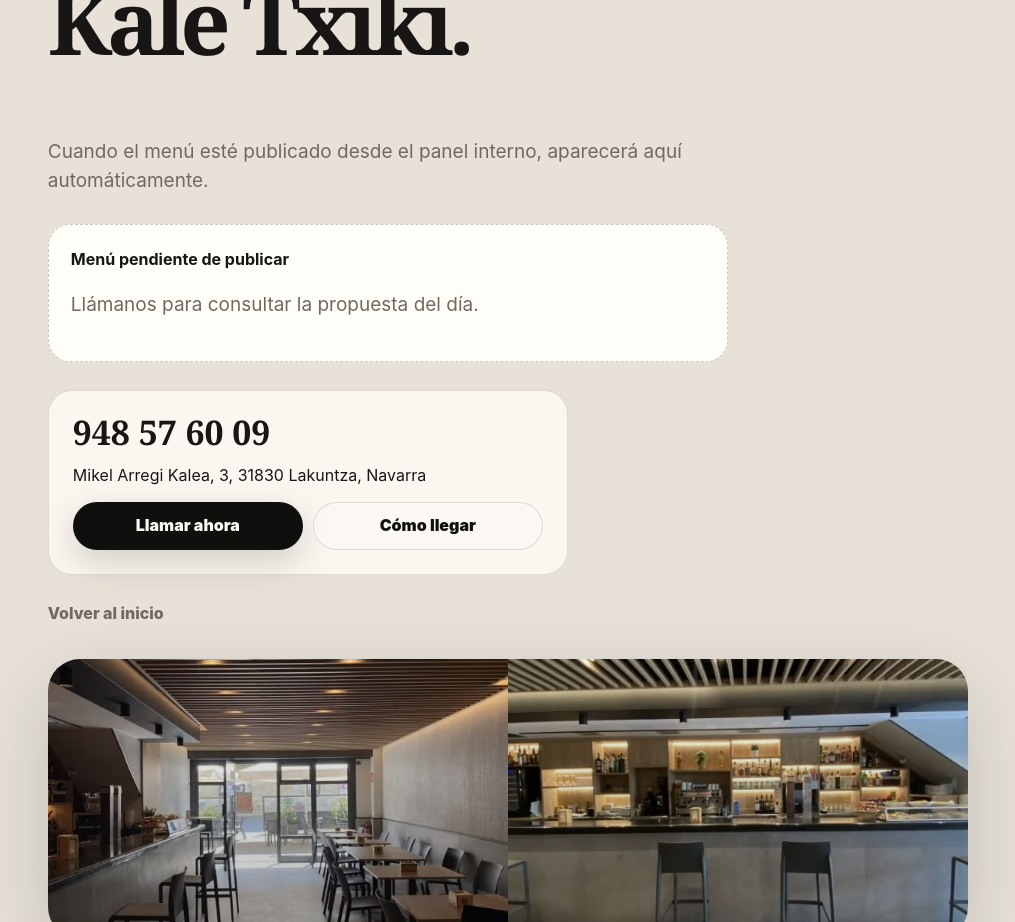
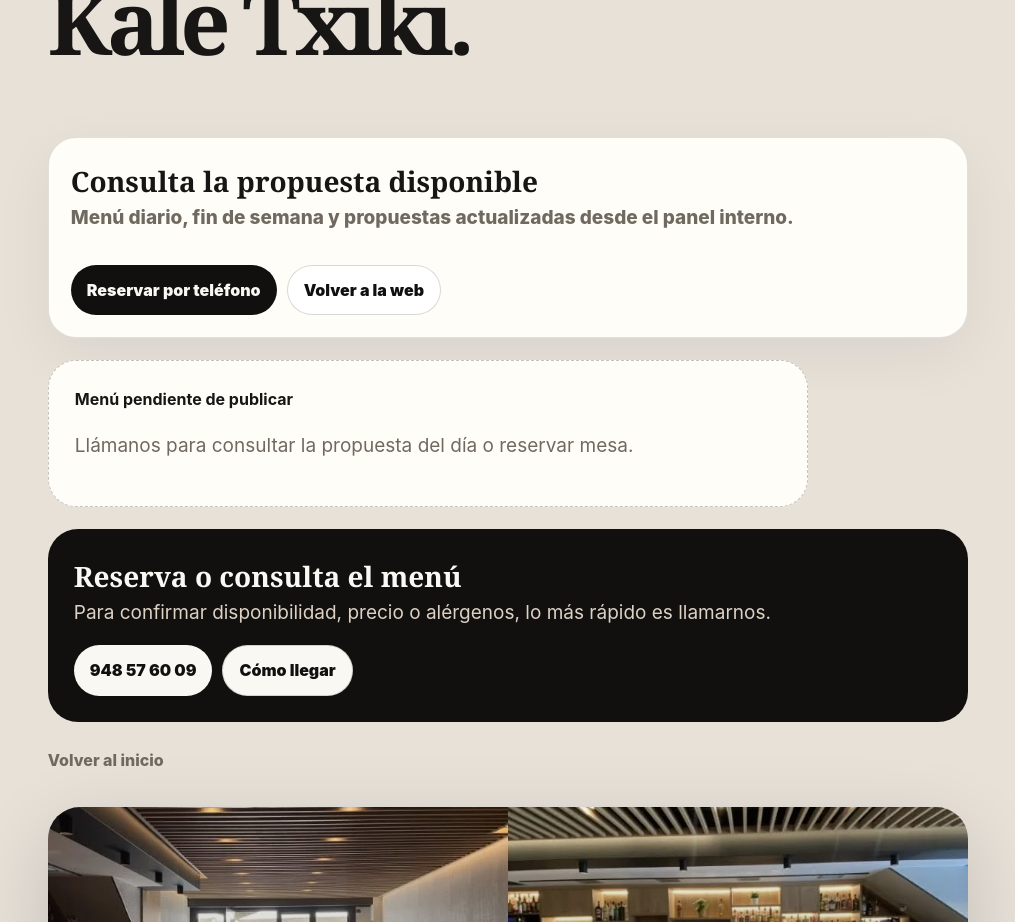
Before and after one commit to Gorkaa96/kale-txiki-web, a Next.js app: page /menu in a window 1280 px wide. Shown: the part 440-1362 px from the top of the page, without its empty margins (29-1044 px from the left). Built offline with nearby package versions, Linux system fonts and the light colour scheme; no server answers; the database is empty.

Commit message:
Upgrade public menu layout

```diff
--- a/app/menu/menu-data-view.tsx
+++ b/app/menu/menu-data-view.tsx
@@ -1,5 +1,12 @@
+import { site } from "../../lib/site";
 import { getPublishedMenus, lines } from "../../lib/menus";
-import SimpleShell, { ContactBox } from "../simple-shell";
+import SimpleShell from "../simple-shell";
+import styles from "./menu.module.css";
+
+function formatDate(value: string | null) {
+  if (!value) return null;
+  return new Intl.DateTimeFormat("es-ES", { weekday: "long", day: "2-digit", month: "long" }).format(new Date(value));
+}
 
 export default async function MenuDataView() {
   const published = await getPublishedMenus();
@@ -8,10 +15,11 @@
     published.find((menu) => menu.menu_type === "weekend"),
   ].filter(Boolean);
 
-  return <SimpleShell kicker="Menús y carta" title="Menú publicado por Kale Txiki." image>
-    <style>{`.menuData{display:grid;gap:18px;margin-top:28px;max-width:780px}.menuData article{background:#fffdf8;border:1px solid rgba(15,15,14,.12);border-radius:22px;padding:22px}.menuData h2{font-family:Georgia,serif;font-size:30px;margin:0 0 12px}.menuData h3{margin:18px 0 8px;font-size:15px;color:#8a6c49;text-transform:uppercase;letter-spacing:.08em}.menuData ul{margin:0;padding-left:18px;line-height:1.8}.emptyMenu{background:#fffdf8;border:1px dashed rgba(15,15,14,.22);border-radius:22px;padding:22px;margin-top:28px;max-width:680px}`}</style>
-    <p>Cuando el menú esté publicado desde el panel interno, aparecerá aquí automáticamente.</p>
-    {latest.length === 0 ? <div className="emptyMenu"><strong>Menú pendiente de publicar</strong><p>Llámanos para consultar la propuesta del día.</p></div> : <div className="menuData">{latest.map((menu) => menu ? <article key={menu.id}><h2>{menu.title}</h2>{menu.period_label ? <p>{menu.period_label}</p> : null}{lines(menu.first_courses).length ? <><h3>Primeros / propuesta</h3><ul>{lines(menu.first_courses).map((item) => <li key={item}>{item}</li>)}</ul></> : null}{lines(menu.second_courses).length ? <><h3>Segundos</h3><ul>{lines(menu.second_courses).map((item) => <li key={item}>{item}</li>)}</ul></> : null}{lines(menu.desserts).length ? <><h3>Postre / nota</h3><ul>{lines(menu.desserts).map((item) => <li key={item}>{item}</li>)}</ul></> : null}{menu.price ? <p><strong>{menu.price}</strong></p> : null}{menu.notes ? <p>{menu.notes}</p> : null}</article> : null)}</div>}
-    <ContactBox />
+  return <SimpleShell kicker="Menús y carta" title="Menús publicados de Kale Txiki." image>
+    <div className={styles.menuWrap}>
+      <section className={styles.menuIntro}><div><strong>Consulta la propuesta disponible</strong><p className={styles.meta}>Menú diario, fin de semana y propuestas actualizadas desde el panel interno.</p></div><div className={styles.menuActions}><a className={styles.btn} href={site.phoneHref}>Reservar por teléfono</a><a className={`${styles.btn} ${styles.btnAlt}`} href="/">Volver a la web</a></div></section>
+      {latest.length === 0 ? <div className={styles.emptyMenu}><strong>Menú pendiente de publicar</strong><p>Llámanos para consultar la propuesta del día o reservar mesa.</p></div> : <div className={styles.menuGrid}>{latest.map((menu) => menu ? <article className={styles.menuCard} key={menu.id}><div className={styles.menuCardTop}><div><h2>{menu.title}</h2><p className={styles.meta}>{menu.period_label || formatDate(menu.menu_date) || (menu.menu_type === "daily" ? "Menú diario" : "Fin de semana")}</p></div><span className={styles.badge}>{menu.menu_type === "daily" ? "Diario" : "Fin de semana"}</span></div>{lines(menu.first_courses).length ? <section className={styles.section}><h3>Primeros / propuesta</h3><ul>{lines(menu.first_courses).map((item) => <li key={item}>{item}</li>)}</ul></section> : null}{lines(menu.second_courses).length ? <section className={styles.section}><h3>Segundos</h3><ul>{lines(menu.second_courses).map((item) => <li key={item}>{item}</li>)}</ul></section> : null}{lines(menu.desserts).length ? <section className={styles.section}><h3>Postre</h3><ul>{lines(menu.desserts).map((item) => <li key={item}>{item}</li>)}</ul></section> : null}{menu.price ? <div className={styles.price}>{menu.price}</div> : null}{menu.notes ? <p className={styles.notes}>{menu.notes}</p> : null}</article> : null)}</div>}
+      <section className={styles.contactStrip}><div><strong>Reserva o consulta el menú</strong><p>Para confirmar disponibilidad, precio o alérgenos, lo más rápido es llamarnos.</p></div><div className={styles.menuActions}><a className={styles.btn} href={site.phoneHref}>{site.phone}</a><a className={`${styles.btn} ${styles.btnAlt}`} href={site.mapsUrl}>Cómo llegar</a></div></section>
+    </div>
   </SimpleShell>;
 }
```
